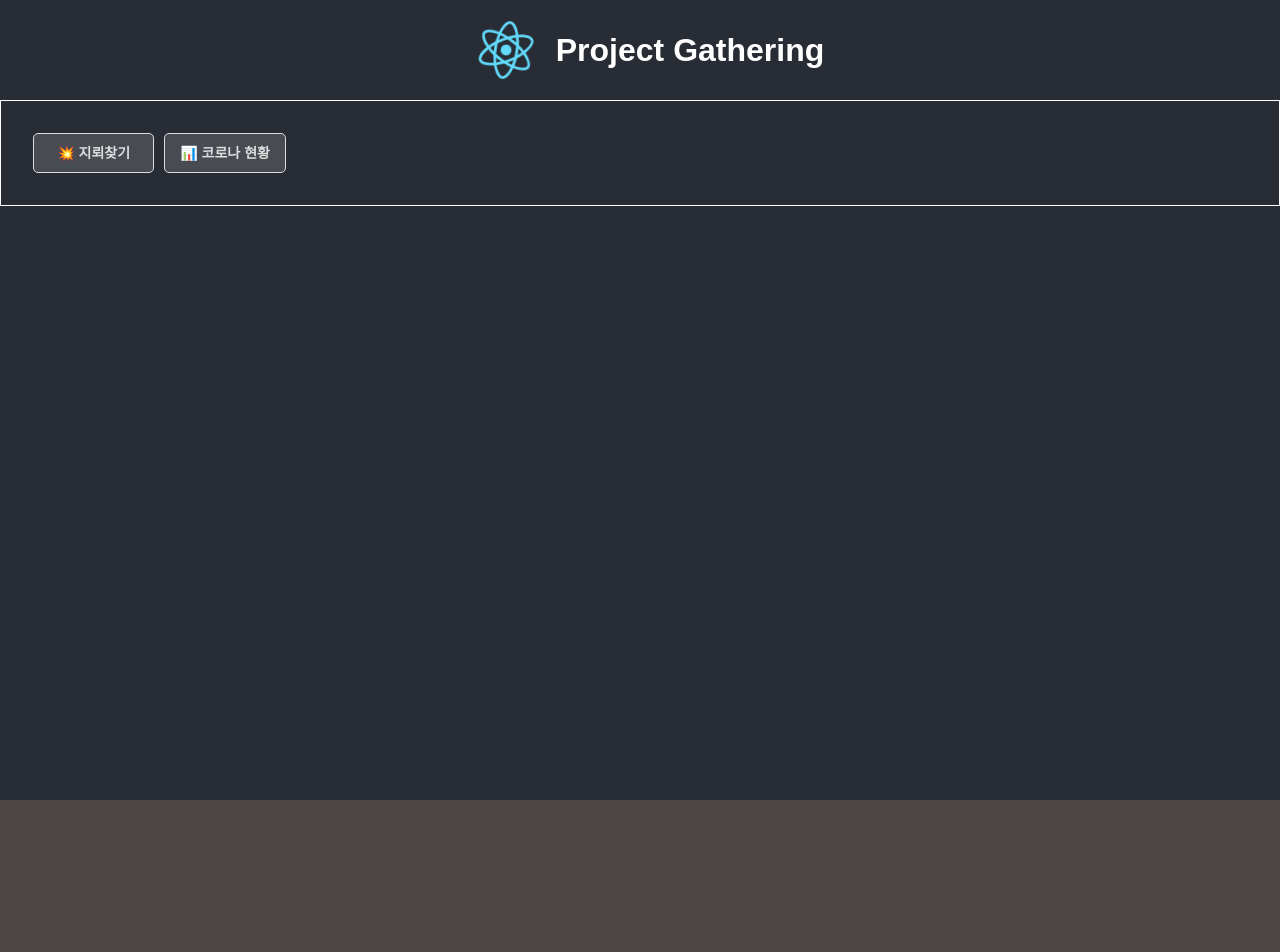
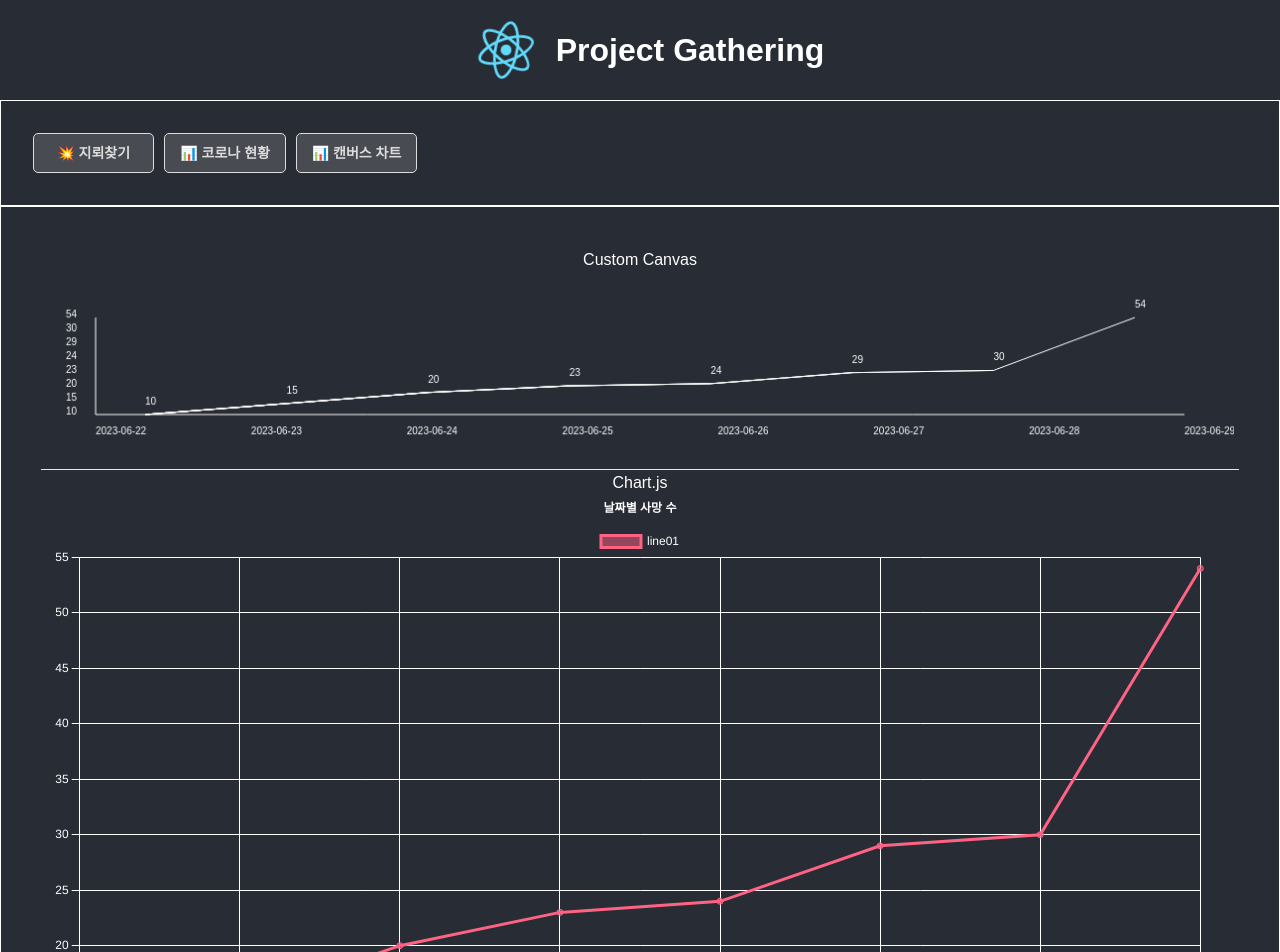
Before and after one commit to JuneHyung/Gather, a React (Create React App) app in the folder gather/: page /canvasChart in a window 1280 px wide. Shown: the top 952 px of the page. Before the commit the page ends 800 px from the top, so only its background shows below. Built offline with nearby package versions, Linux system fonts and the light colour scheme.

Commit message:
feat : Canvas로 차트그리기 init

```diff
--- a/gather/package.json
+++ b/gather/package.json
@@ -15,6 +15,7 @@
     "react-router-dom": "^6.11.1",
     "react-scripts": "5.0.1",
     "redux": "^4.2.1",
+    "resize-observer-polyfill": "^1.5.1",
     "sass-loader": "^13.2.2",
     "typescript": "^4.9.5",
     "web-vitals": "^2.1.4"
--- a/gather/src/App.scss
+++ b/gather/src/App.scss
@@ -1,6 +1,7 @@
 @import './assets/scss/StartPage.scss';
 @import './assets/scss/SearchMine.scss';
 @import './assets/scss/Corona.scss';
+@import './assets/scss/CanvasChart.scss';
 .App {
   text-align: center;
   background-color: #282c34;
--- a/gather/src/Content.tsx
+++ b/gather/src/Content.tsx
@@ -4,6 +4,7 @@ import ProjectList from "./ProjectList";
 import StartPage from "./pages/StartPage";
 import SearchMine from "./pages/searchMine/SearchMine";
 import Corona from "./pages/corona/Corona";
+import CanvasChart from "./pages/canvas/CanvasChart";
 import { Provider } from "react-redux";
 import coronaStore from "./store/output/corona/store";
 const Content = () =>{
@@ -20,7 +21,8 @@ const Content = () =>{
               <Provider store={coronaStore}>
                 <Corona />
               </Provider>
-            } />
+          } />
+            <Route path="/canvasChart" element={<CanvasChart />} />
           </Routes>
         </div>
       </BrowserRouter>
--- a/gather/src/ProjectList.jsx
+++ b/gather/src/ProjectList.jsx
@@ -1,10 +1,10 @@
 import React, { useState } from "react";
 import ProjectItem from "./ProjectItem";
-import { porjectInfo } from "./store/constant/projectList";
+import { projectInfo } from "./store/constant/projectList";
 
 
 const ProjectList = () => {
-  const [projectList] = useState(porjectInfo);
+  const [projectList] = useState(projectInfo);
 
   return (
       <div className="project-list p-8">
--- /dev/null
+++ b/gather/src/assets/scss/CanvasChart.scss
@@ -0,0 +1,37 @@
+.canvas-chart-wrap-box{
+  padding:2.5rem;
+  box-sizing: border-box;
+  border:1px solid #fff;
+  display:flex;
+  flex-direction:column;
+  .canvas-chart-content-wrap{
+    display:flex;
+    flex-direction:column;
+    .top-box, .bottom-box{
+      display:flex;
+      flex-direction: column;
+      flex:1;
+      padding: 0.3rem;
+    }
+
+    .top-box{
+      #custom-chart{
+        // width:400px;
+        // height:300px;
+        color:white;
+        // display:flex;
+        // flex:1;
+        // background-color:#818181;
+      }
+    }
+    .bottom-box{
+      .chartjs-box{
+        display:flex;
+        flex:1;
+        background-color:lightblue;
+      }
+    }
+  }
+
+
+}
--- a/gather/src/pages/StartPage.jsx
+++ b/gather/src/pages/StartPage.jsx
@@ -1,9 +1,9 @@
 import { useState } from "react";
-import { porjectInfo } from "../store/constant/projectList";
+import { projectInfo } from "../store/constant/projectList";
 import { Link } from "react-router-dom";
 
 const StartPage = () => {
-  const [projectList] = useState(porjectInfo);
+  const [projectList] = useState(projectInfo);
 
   return (
     <div className="start-page">
--- /dev/null
+++ b/gather/src/pages/canvas/CanvasChart.jsx
@@ -0,0 +1,123 @@
+import { useEffect, useRef } from "react";
+import CustomChart from "./CustomChart";
+
+const cLabels = ["2023-06-22", "2023-06-23", "2023-06-24", "2023-06-25", "2023-06-26", "2023-06-27", "2023-06-28", "2023-06-29"];
+const cValueList = [10, 15, 20, 23, 24, 29, 30, 54];
+const chartData = {
+  labels: ["2023-06-22", "2023-06-23", "2023-06-24", "2023-06-25", "2023-06-26", "2023-06-27", "2023-06-28", "2023-06-29"],
+  datasets: [
+    {
+      label: "Sales",
+      data: [10, 15, 20, 23, 24, 29, 30, 54],
+      backgroundColor: "rgba(0, 123, 255, 0.5)", // 차트의 채우기 색상
+      borderColor: "rgba(0, 123, 255, 1)", // 차트의 테두리 색상
+      borderWidth: 1, // 테두리의 두께
+    },
+  ],
+};
+const CanvasChart = () => {
+
+  const draw = () => {
+    const topBox = document.getElementById("top-box");
+    const canvas = document.getElementById("custom-chart");
+    // 캔버스 크기 설정
+    canvas.width = topBox.clientWidth; // 캔버스 너비
+    canvas.height = topBox.clientHeight; // 캔버스 높이
+
+
+
+    if (canvas.getContext) {
+      const ctx = canvas.getContext("2d");
+      const xAxisLabels = chartData.labels;
+      const datasets = chartData.datasets;
+      const drawXAxis = () => {
+        // const yAxisMaxValue  = Math.max(...data);
+        const xAxisStartX = 50;  // x-axis 시작 위치
+        const xAxisEndX = canvas.width - 50;  // x-axis 끝 위치
+        const xAxisY = canvas.height - 50;  // x-axis y 위치
+
+        ctx.beginPath();
+        ctx.moveTo(xAxisStartX, xAxisY);
+        ctx.lineTo(xAxisEndX, xAxisY);
+        ctx.strokeStyle= "#ffffff"
+        ctx.fillStyle = "#ffffff"
+        ctx.stroke();
+
+        // x축 라벨 그리기
+        const labelSpacing = (xAxisEndX - xAxisStartX) / (xAxisLabels.length - 1);
+        xAxisLabels.forEach((label, index) => {
+          const x = xAxisStartX + labelSpacing * index;
+          ctx.fillText(label, x, xAxisY + 20);
+        });
+      };
+
+      const drawYAxis = () => {
+        const yAxisStartY = 50;  // y-axis 시작 위치
+        const yAxisEndY = canvas.height - 50;  // y-axis 끝 위치
+        const yAxisX = 50;  // y-axis x 위치
+
+        ctx.beginPath();
+        ctx.moveTo(yAxisX, yAxisStartY);
+        ctx.lineTo(yAxisX, yAxisEndY);
+        ctx.strokeStyle= "#ffffff"
+        ctx.stroke();
+
+        // y축 라벨 그리기
+        const labelSpacing = (yAxisEndY - yAxisStartY) / (datasets[0].data.length - 1);
+        datasets[0].data.forEach((value, index) => {
+          const y = yAxisEndY - labelSpacing * index;
+          ctx.fillText(value.toString(), yAxisX - 30, y);
+        });
+      };
+      drawXAxis();
+      drawYAxis();
+
+      // X축 정보
+      const xPadding = 100; // X축 여백
+      const xStart = xPadding; // X축 시작 위치
+      const xEnd = canvas.width - xPadding; // X축 끝 위치
+      const xRange = xEnd - xStart; // X축 범위
+      const xStep = xRange / (xAxisLabels.length - 1); // X축 간격
+
+      // Y축 정보
+      const yPadding = 50; // Y축 여백
+      const yStart = canvas.height - yPadding; // Y축 시작 위치
+      const yEnd = yPadding; // Y축 끝 위치
+      const yRange = yStart - yEnd; // Y축 범위
+      const yStep = yRange / (Math.max(...datasets[0].data) - Math.min(...datasets[0].data)); // Y축 간격
+
+      ctx.beginPath();
+      ctx.moveTo(xStart, yStart);
+      for (var i = 0; i < xAxisLabels.length; i++) {
+        var x = xStart + i * xStep; // X 좌표 계산
+        var y = yStart - (datasets[0].data[i] - Math.min(...datasets[0].data)) * yStep; // Y 좌표 계산
+
+        ctx.lineTo(x, y); // 점에 연결
+        ctx.fillText(datasets[0].data[i], x, y - 10); // 데이터 값 텍스트 표시
+        ctx.strokeStyle= "#ffffff"
+        ctx.stroke(); // 선 그리기
+      }
+    }
+  };
+  useEffect(() => {
+    draw();
+  }, []);
+
+  return (
+    <div className="canvas-chart-wrap-box">
+      <div className="canvas-chart-content-wrap">
+        <div id="top-box" className="top-box">
+          <h2>Custom Canvas</h2>
+          <canvas id="custom-chart"></canvas>
+        </div>
+        <hr />
+        <div className="bottom-box">
+          <h2>Chart.js</h2>
+          <CustomChart className="chartjs-box" labels={cLabels} valueList={cValueList}></CustomChart>
+        </div>
+      </div>
+    </div>
+  );
+};
+
+export default CanvasChart;
--- /dev/null
+++ b/gather/src/pages/canvas/CustomChart.jsx
@@ -0,0 +1,41 @@
+import { Chart as ChartJS, LineElement, CategoryScale, LinearScale, PointElement, Title, Tooltip, Legend } from "chart.js";
+import { Line } from "react-chartjs-2";
+
+ChartJS.defaults.color = "#FFF"; // chart default color 설정
+ChartJS.defaults.borderColor = "rgba(255,255,255,1)"; // chart default border color 설정
+ChartJS.register(LineElement, CategoryScale, LinearScale, PointElement, Title, Tooltip, Legend); // chart 등록
+
+const CustomChart = ({labels, valueList}) => {
+  const options = {
+    //chart 옵션
+    responsive: true,
+    plugins: {
+      legend: {
+        position: "top",
+      },
+      title: {
+        display: true,
+        text: `날짜별 사망 수`,
+      },
+    },
+  };
+
+  const data = {
+    // chart data 옵션설정
+    labels,
+    datasets: [
+      {
+        label: 'line01',
+        data: valueList,
+        borderColor: "rgb(255, 99, 132)",
+        backgroundColor: "rgba(255, 99, 132, 0.5)",
+      },
+    ],
+  };
+
+  return (
+    <Line options={options} data={data}></Line>
+  );
+};
+
+export default CustomChart;
--- a/gather/src/store/actions/corona/confirmed.js
+++ b/gather/src/store/actions/corona/confirmed.js
@@ -36,8 +36,8 @@ export const getConfirmedCountry = () =>{
     dispatch(fetchConfirmedSpinner(true));
     try{
       const curHour = dayjs().hour();
-      const std_day = curHour >18 ? dayjs().format('YYYY-MM-DD') : dayjs().subtract(1, 'd').format('YYYY-MM-DD')
-      // const std_day = '2023-06-19'
+      // const std_day = curHour >18 ? dayjs().format('YYYY-MM-DD') : dayjs().subtract(1, 'd').format('YYYY-MM-DD')
+      const std_day = '2023-06-19'
       const {data} = await axios.get(url,{
         params:{
           serviceKey: apiKey,
--- a/gather/src/store/constant/projectList.js
+++ b/gather/src/store/constant/projectList.js
@@ -1,4 +1,5 @@
-export const porjectInfo = [
+export const projectInfo = [
   {path: 'searchMine', name: "💥 지뢰찾기"},
   {path: 'corona', name: "📊 코로나 현황"},
+  {path: 'canvasChart', name: "📊 캔버스 차트"}
 ]
```
Also changed, not shown: 1 other file (tests, documents, lock files or other folders).
